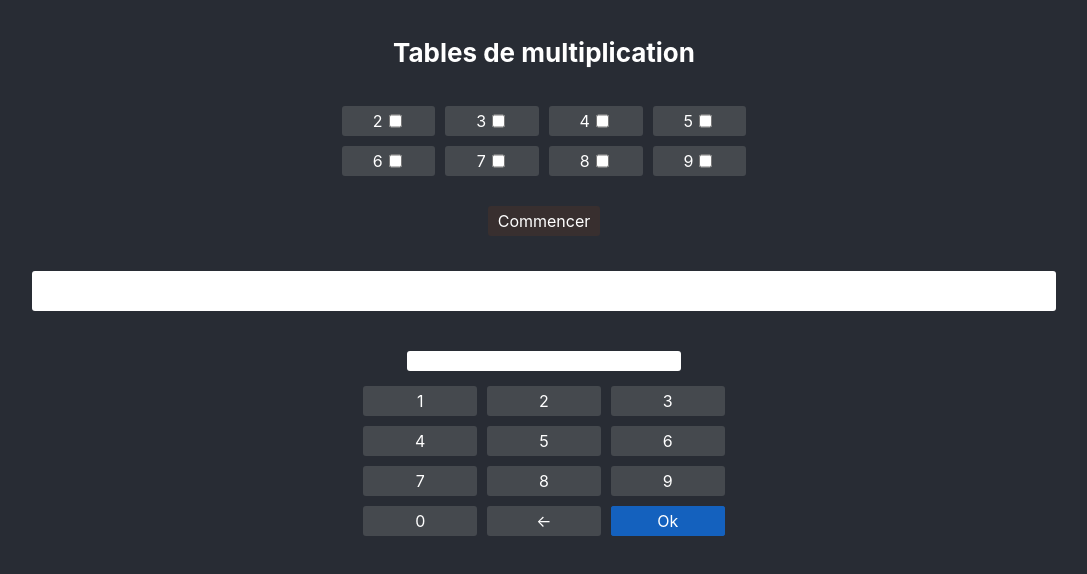
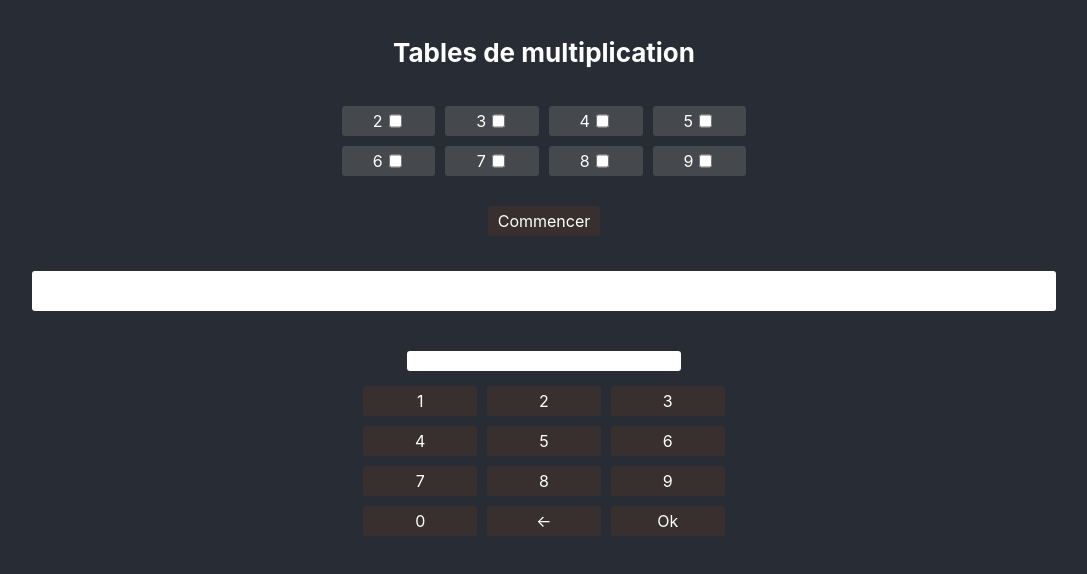
Before and after one commit to rael06/multiplication-tables, a React (Create React App) app: page / in a window 1280 px wide. Shown: the top 574 px of the page, without its empty margins (96-1183 px from the left). Built offline with nearby package versions, Linux system fonts and the light colour scheme.

Commit message:
disabling keyboard if not started

```diff
--- a/src/common/Button/style.module.scss
+++ b/src/common/Button/style.module.scss
@@ -7,6 +7,10 @@
   padding: 5px 10px;
   background: $actionBackground;
   cursor: pointer;
+
+  * {
+    user-select: none;
+  }
 }
 
 .Button:hover {
@@ -16,3 +20,7 @@
 .Button.disabled {
   background: $actionDisabledBackground;
 }
+
+* {
+  user-select: none;
+}
--- a/src/common/Keyboard/index.tsx
+++ b/src/common/Keyboard/index.tsx
@@ -6,9 +6,10 @@ import TextView from "common/TextView";
 type Props = {
   keys: string[];
   onConfirm: (pressedKeys: string) => void;
+  disabled?: boolean;
 };
 
-export default function Keyboard({ keys, onConfirm }: Props) {
+export default function Keyboard({ keys, onConfirm, disabled = false }: Props) {
   const [pressedKeys, setPressedKeys] = React.useState<string>("");
 
   const addPressedKey = (value: unknown) =>
@@ -31,18 +32,26 @@ export default function Keyboard({ keys, onConfirm }: Props) {
       <div className={styles.keys}>
         {keys.map((key) => (
           <div key={key} className={styles.key}>
-            <Button onClick={(key) => addPressedKey(key)} value={key}>
+            <Button
+              onClick={(key) => addPressedKey(key)}
+              value={key}
+              disabled={disabled}
+            >
               {key}
             </Button>
           </div>
         ))}
 
         <div className={styles.key}>
-          <Button onClick={deleteLastPressedKey}>{"<-"}</Button>
+          <Button onClick={deleteLastPressedKey} disabled={disabled}>
+            {"<-"}
+          </Button>
         </div>
 
-        <div className={`${styles.key} ${styles.ok}`}>
-          <Button onClick={confirm}>Ok</Button>
+        <div className={`${styles.key} ${disabled ? "" : styles.ok}`}>
+          <Button onClick={confirm} disabled={disabled}>
+            Ok
+          </Button>
         </div>
       </div>
     </div>
--- a/src/components/MultiplicationTablePage/index.tsx
+++ b/src/components/MultiplicationTablePage/index.tsx
@@ -54,6 +54,7 @@ export default function MultiplicationTablePage() {
         <Keyboard
           keys={["1", "2", "3", "4", "5", "6", "7", "8", "9", "0"]}
           onConfirm={updatePressedKeys}
+          disabled={!started}
         />
       </div>
     </div>
```
Also changed, not shown: 1 other file (tests, documents, lock files or other folders).
